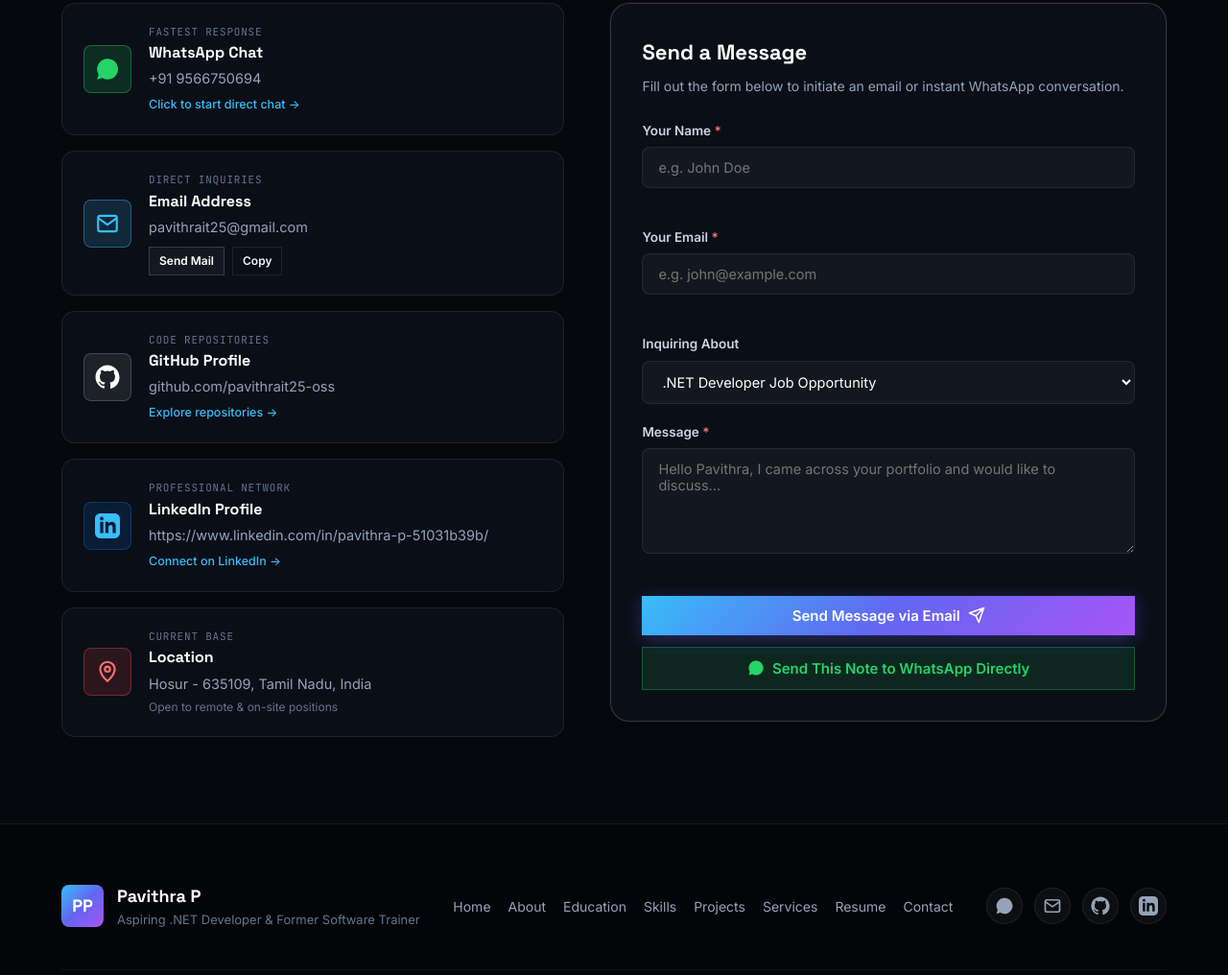
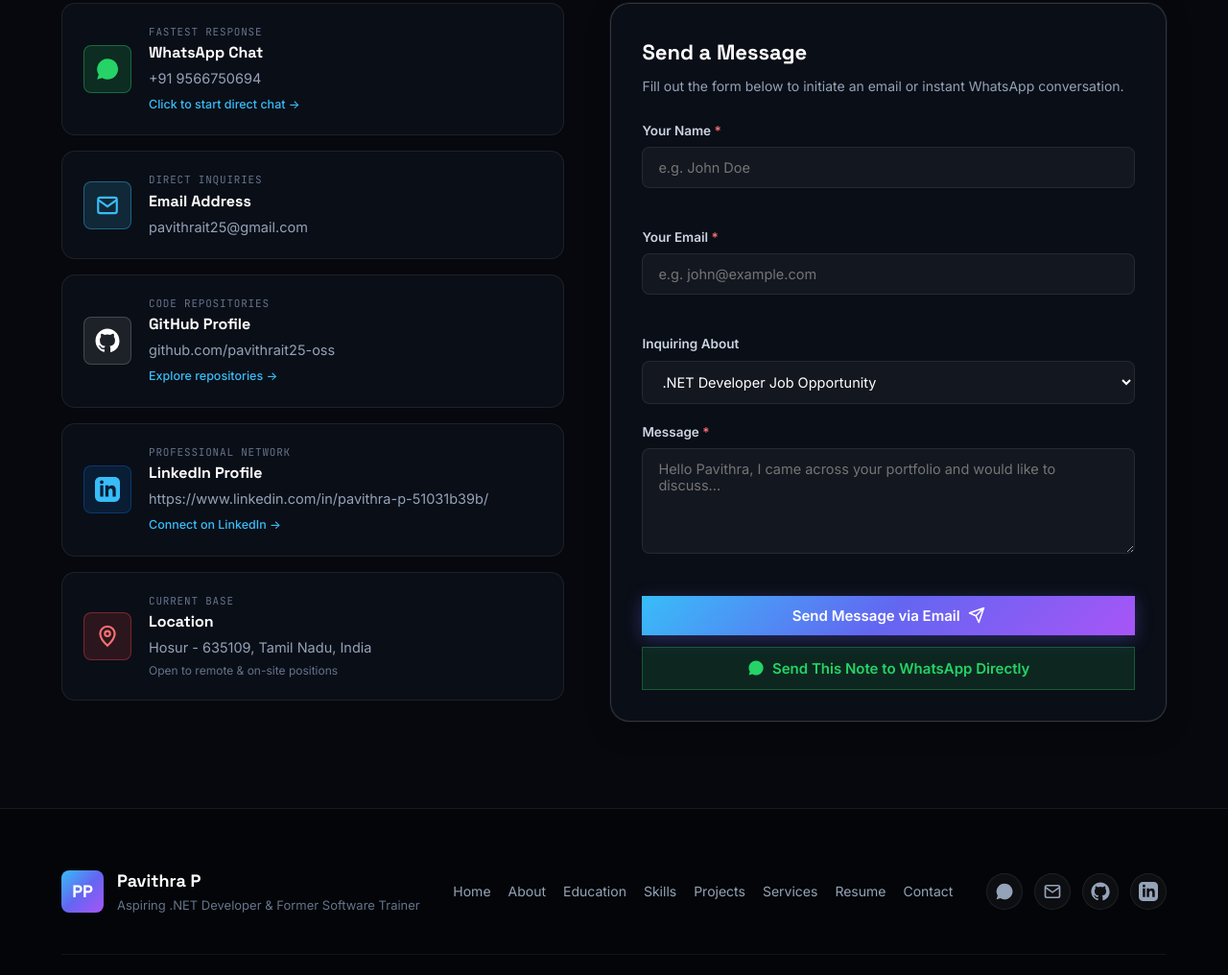
Before and after one commit to pavithrait25-oss/portfolio, a plain HTML site: page index.html in a window 1280 px wide. Shown: the part 9211-10227 px from the top of the page at 96% size. Drawn offline with Linux system fonts and the light colour scheme.

Commit message:
Update index.html

```diff
--- a/index.html
+++ b/index.html
@@ -1255,13 +1255,7 @@
                 <span class="channel-tag">Direct Inquiries</span>
                 <h4 class="channel-title">Email Address</h4>
                 <p class="channel-value" id="emailText">pavithrait25@gmail.com</p>
-                <div class="channel-btns">
-                  <a href="mailto:pavithrait25@gmail.com" class="btn btn-xs btn-outline">Send Mail</a>
-                  <button type="button" class="btn btn-xs btn-ghost copy-btn" id="copyEmailBtn" data-email="pavithrait25@gmail.com">
-                    <span>Copy</span>
-                  </button>
-                </div>
-              </div>
+               </div>
             </div>
 
             <!-- GitHub Option -->
```
